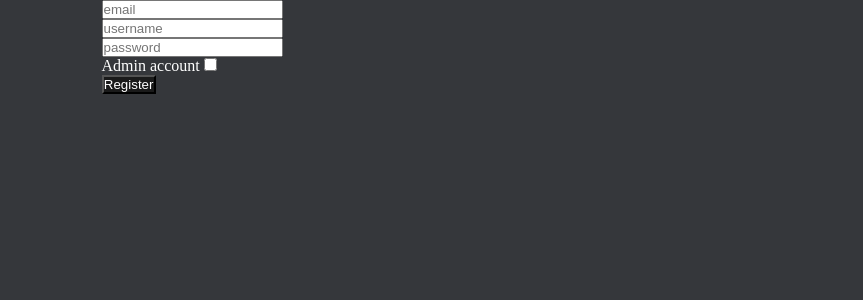
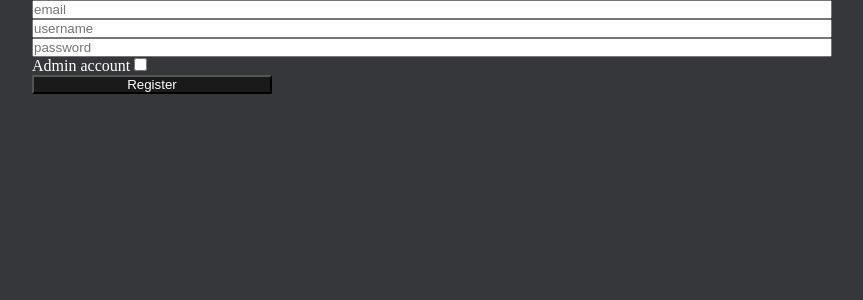
Before and after one commit to KehlerCreations/Webbshop, a PHP site: page /Public/register.php in a window 1280 px wide. Shown: the part 18-318 px from the top of the page, without its empty margins (208-1071 px from the left). Run offline with PHP 8.4, Linux system fonts and the light colour scheme.

Commit message:
Update style.css

```diff
--- a/style.css
+++ b/style.css
@@ -13,7 +13,8 @@ body {
 form {
     display: grid;
     width: 800px;
-    justify-content: center;
+    justify-self: center;
+    /* justify-content: center; */
 
     & button {
         width: 30%;
```
